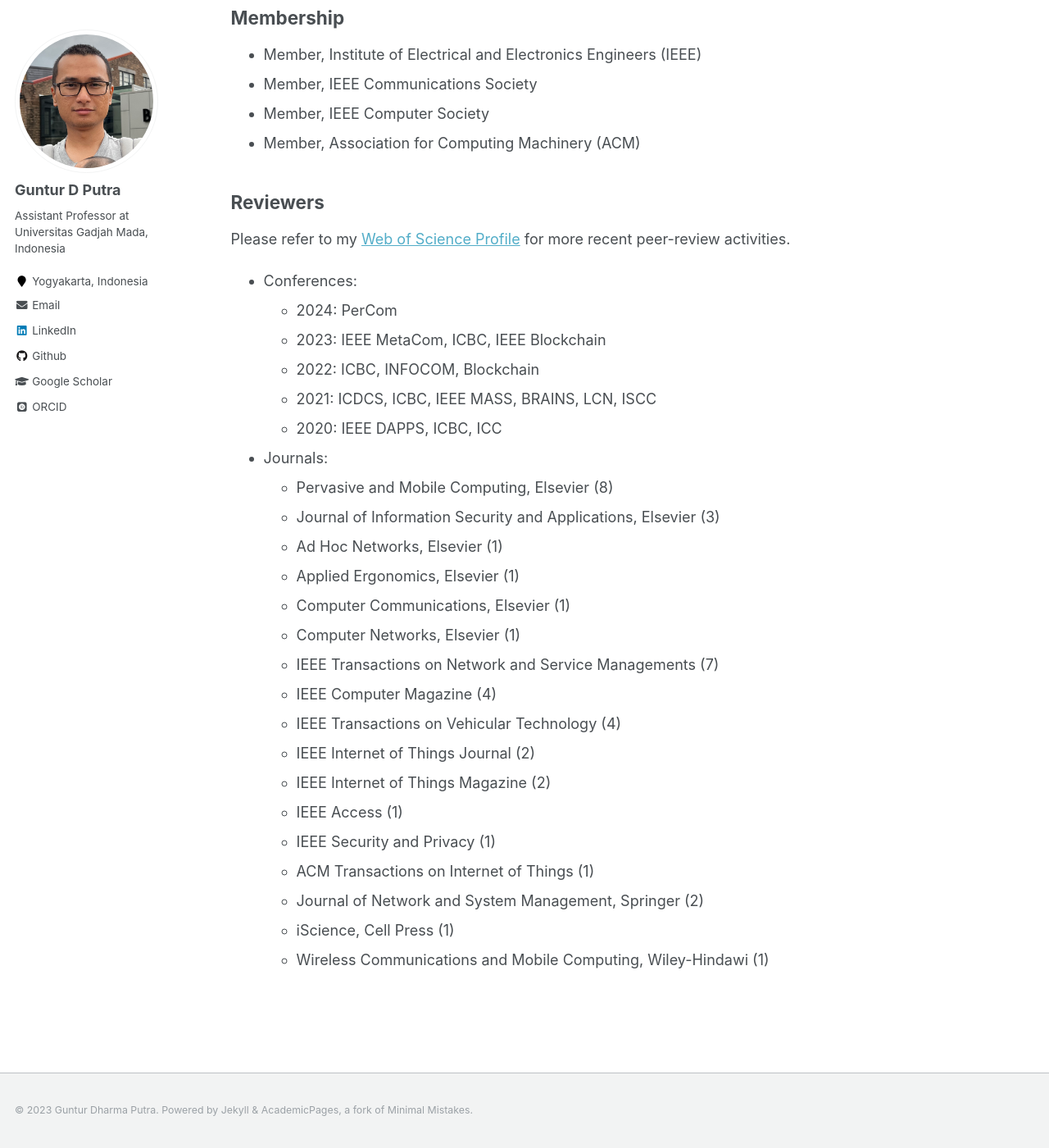
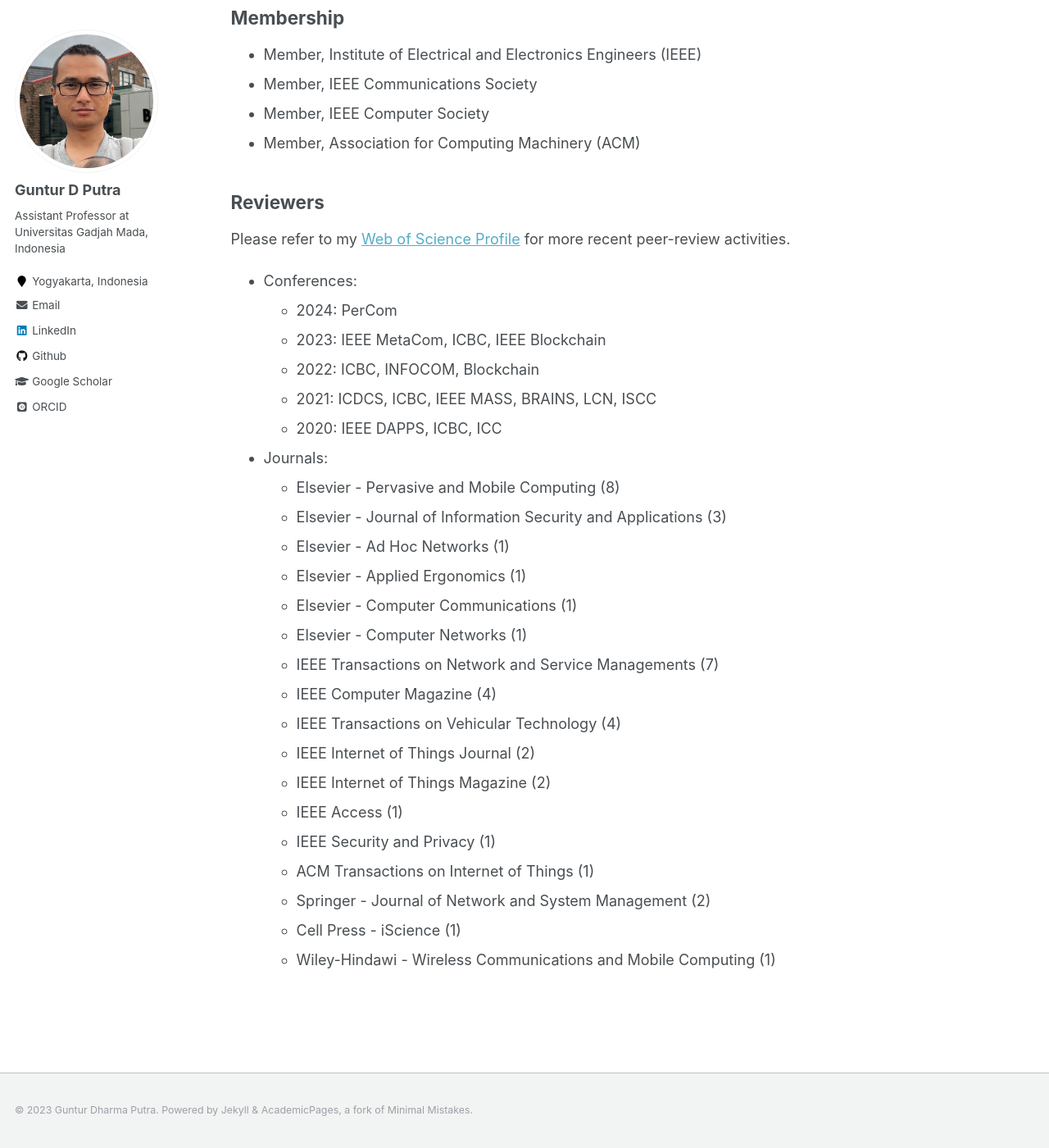
Before and after one commit to gdputra/gdputra.github.io, a Jekyll site: the page built from _pages/service.md, in a window 1280 px wide and 1400 px high, scrolled down 183 px. Shown: the whole window at 82% size. Built offline with Jekyll 4.4.1, drawn with Linux system fonts in a browser that asks for light colours; some web fonts are replaced.

```diff
--- a/_pages/service.md
+++ b/_pages/service.md
@@ -25,12 +25,12 @@ Please refer to my [Web of Science Profile](https://www.webofscience.com/wos/aut
   - 2020: IEEE DAPPS, ICBC, ICC
 
 - Journals:
-  - Pervasive and Mobile Computing, Elsevier (8)
-  - Journal of Information Security and Applications, Elsevier (3)
-  - Ad Hoc Networks, Elsevier (1)
-  - Applied Ergonomics, Elsevier (1)
-  - Computer Communications, Elsevier (1)
-  - Computer Networks, Elsevier (1)
+  - Elsevier - Pervasive and Mobile Computing (8)
+  - Elsevier - Journal of Information Security and Applications (3)
+  - Elsevier - Ad Hoc Networks (1)
+  - Elsevier - Applied Ergonomics (1)
+  - Elsevier - Computer Communications (1)
+  - Elsevier - Computer Networks (1)
   - IEEE Transactions on Network and Service Managements (7)
   - IEEE Computer Magazine (4)
   - IEEE Transactions on Vehicular Technology (4)
@@ -39,6 +39,6 @@ Please refer to my [Web of Science Profile](https://www.webofscience.com/wos/aut
   - IEEE Access (1)
   - IEEE Security and Privacy (1)
   - ACM Transactions on Internet of Things (1)
-  - Journal of Network and System Management, Springer (2)
-  - iScience, Cell Press (1)
-  - Wireless Communications and Mobile Computing, Wiley-Hindawi (1)
+  - Springer - Journal of Network and System Management (2)
+  - Cell Press - iScience (1)
+  - Wiley-Hindawi - Wireless Communications and Mobile Computing (1)
```
